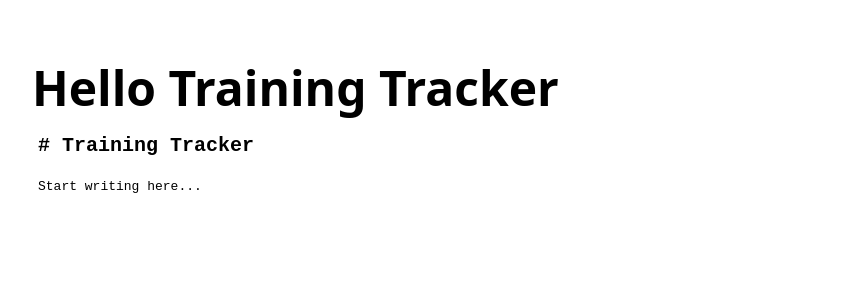
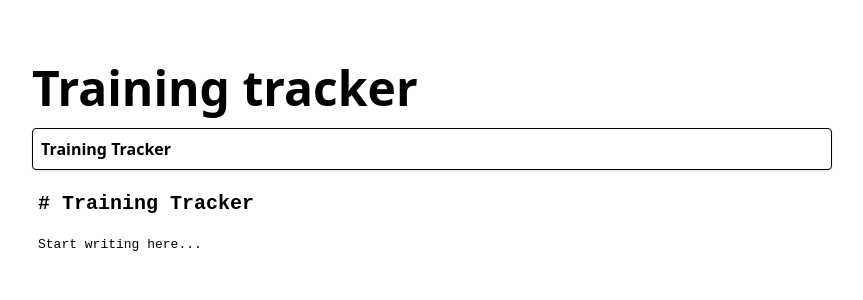
Before and after one commit to Jimdooz/training-tracker, a Svelte app: page / in a window 1280 px wide. Shown: the top 300 px of the page, without its empty margins (208-1071 px from the left). Built offline with nearby package versions, Linux system fonts and the light colour scheme.

Commit message:
Start a session visualizer

```diff
--- a/src/App.svelte
+++ b/src/App.svelte
@@ -1,24 +1,43 @@
 <script lang="ts">
-  import {EditorState, EditorSelection, Range} from "@codemirror/state"
-  import {drawSelection, EditorView, keymap, Decoration, type DecorationSet, ViewPlugin, ViewUpdate} from "@codemirror/view"
-  import {defaultKeymap, history, historyKeymap} from "@codemirror/commands"
-  import { onMount } from 'svelte';
-  import { autocompletion, completeFromList, type Completion, type CompletionContext, type CompletionResult } from "@codemirror/autocomplete"
+  import { EditorState, EditorSelection, Range } from "@codemirror/state";
+  import {
+    drawSelection,
+    EditorView,
+    keymap,
+    Decoration,
+    type DecorationSet,
+    ViewPlugin,
+    ViewUpdate,
+  } from "@codemirror/view";
+  import { defaultKeymap, history, historyKeymap } from "@codemirror/commands";
+  import { onMount } from "svelte";
+  import {
+    autocompletion,
+    completeFromList,
+    type Completion,
+    type CompletionContext,
+    type CompletionResult,
+  } from "@codemirror/autocomplete";
   import { appHighlighter } from "./lib/extensions/highlighters";
   import { dateCompletions } from "./lib/extensions/completions";
-    import { parseContent } from "./lib/parsers/mod";
+  import { parseContent } from "./lib/parsers/mod";
 
-  const STORAGE_KEY = 'training-tracker-content';
+  const STORAGE_KEY = "training-tracker-content";
+
+  let parsedContent: ReturnType<typeof parseContent> | null = $state(null);
 
   // Load content from localStorage or return default content if empty
   function loadContent(): string {
-    if (typeof window === 'undefined') return '';
-    return localStorage.getItem(STORAGE_KEY) || '# Training Tracker\n\nStart writing here...';
+    if (typeof window === "undefined") return "";
+    return (
+      localStorage.getItem(STORAGE_KEY) ||
+      "# Training Tracker\n\nStart writing here..."
+    );
   }
 
   // Save content to localStorage
   function saveContent(content: string) {
-    if (typeof window === 'undefined') return;
+    if (typeof window === "undefined") return;
     localStorage.setItem(STORAGE_KEY, content);
   }
 
@@ -37,18 +56,15 @@
     let state = EditorState.create({
       doc: loadContent(),
       extensions: [
-        keymap.of([
-          ...defaultKeymap,
-          ...historyKeymap
-        ]),
+        keymap.of([...defaultKeymap, ...historyKeymap]),
         history(),
         appHighlighter,
         autocompletion({
-          override: [dateCompletions]
+          override: [dateCompletions],
         }),
         updateListener,
         EditorView.lineWrapping,
-      ]
+      ],
     });
 
     let view = new EditorView({
@@ -61,15 +77,51 @@
 
   onMount(() => {
     view = createEditor();
-    console.log(parseContent(view.state.doc.toString()));
+    parsedContent = parseContent(view.state.doc.toString());
     return () => {
       view.destroy();
-    }
+    };
   });
 </script>
 
-
 <div class="flex flex-col self-center w-full max-w-[800px] flex-1 pt-16 gap-4">
-  <h1 class="text-5xl font-bold">Hello Training Tracker</h1>
+  <h1 class="text-5xl font-bold">Training tracker</h1>
+  {#if parsedContent}
+    {#each parsedContent as session}
+      <div class="flex flex-col p-2 rounded shadow border">
+        <div class="flex flex-col">
+          {#if session.title}
+            <h3 class="font-bold">{session.title || "Empty :{"}</h3>
+          {/if}
+          {#if session.date}
+            <p>{new Date(session.date).toLocaleDateString()}</p>
+          {/if}
+        </div>
+        <div class="flex flex-col">
+          {#each session.exercises as exercise}
+            <div class="flex flex-col gap-1">
+              <p>
+                {exercise.name}
+                <span class="text-sm text-gray-500"
+                  >({exercise.targetSets}x{exercise.target.type == "reps"
+                    ? exercise.target.count
+                    : `${exercise.target.duration.value}${exercise.target.duration.unit}`})</span
+                >
+              </p>
+              {#each exercise.sets as set}
+                <div class="flex gap-2 text-xs">
+                  {#each set.efforts as effort}
+                    <div class="flex flex-col gap-1">
+                      <p>- {effort.load?.value}{effort.load?.unit} {effort.result.state}{effort.result.count}</p>
+                    </div>
+                  {/each}
+                </div>
+              {/each}
+            </div>
+          {/each}
+        </div>
+      </div>
+    {/each}
+  {/if}
   <div bind:this={editorContainer} class="flex-1"></div>
 </div>
--- a/src/lib/parsers/mod.ts
+++ b/src/lib/parsers/mod.ts
@@ -599,7 +599,7 @@ function parseEffort(effortStr: string, target?: TargetType): Effort[] | null {
                 if (loadMatch) {
                     load = {
                         value: parseInt(loadMatch[1]),
-                        unit: resistance.includes('kg') ? 'kg' : ''
+                        unit: 'kg'
                     };
                 }
 
```
